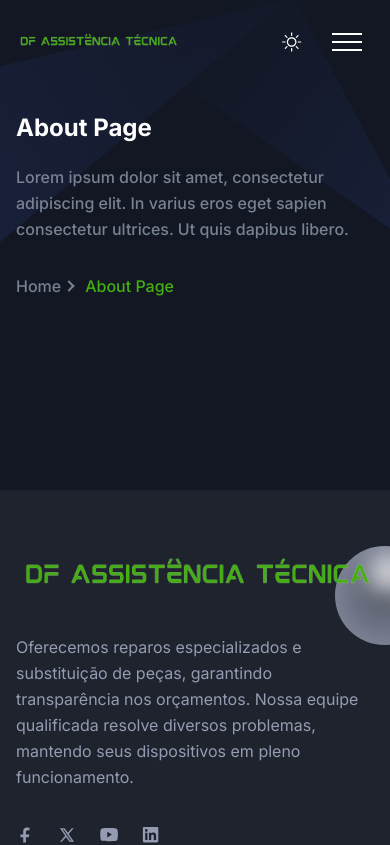
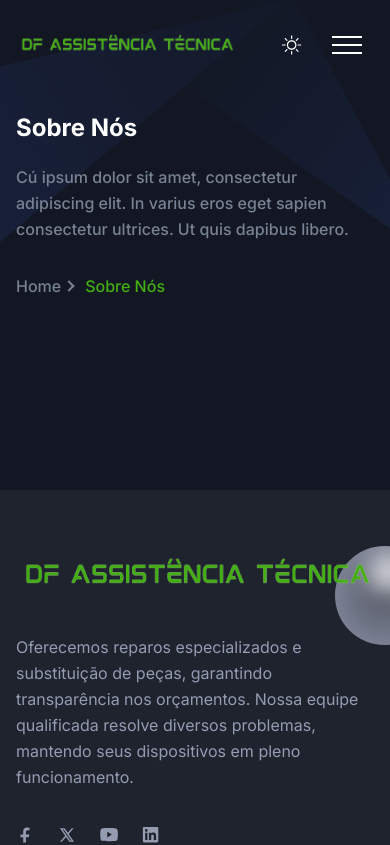
Before and after one commit to andrelobo/df-assistencia-tecnica, a Next.js app: page /about in a window 390 px wide. Shown: the top 845 px of the page. Built offline with nearby package versions, Linux system fonts and the light colour scheme; a web font is replaced by a local one.

Commit message:
feat: Adjust logo size for mobile devices

```diff
--- a/src/app/about/page.tsx
+++ b/src/app/about/page.tsx
@@ -14,8 +14,8 @@ const AboutPage = () => {
   return (
     <>
       <Breadcrumb
-        pageName="About Page"
-        description="Lorem ipsum dolor sit amet, consectetur adipiscing elit. In varius eros eget sapien consectetur ultrices. Ut quis dapibus libero."
+        pageName="Sobre Nós"
+        description="Cú ipsum dolor sit amet, consectetur adipiscing elit. In varius eros eget sapien consectetur ultrices. Ut quis dapibus libero."
       />
       <AboutSectionOne />
       <AboutSectionTwo />
--- a/src/components/Header/index.tsx
+++ b/src/components/Header/index.tsx
@@ -1,6 +1,5 @@
 import Image from "next/image";
 import Link from "next/link";
-import { usePathname } from "next/navigation";
 import { useEffect, useState } from "react";
 import ThemeToggler from "./ThemeToggler";
 import menuData from "./menuData";
@@ -9,16 +8,12 @@ const Header = () => {
   const [navbarOpen, setNavbarOpen] = useState(false);
   const [sticky, setSticky] = useState(false);
   const [openIndex, setOpenIndex] = useState(-1);
-  const usePathName = usePathname();
 
   useEffect(() => {
     const handleStickyNavbar = () => {
-      if (window.scrollY >= 80) {
-        setSticky(true);
-      } else {
-        setSticky(false);
-      }
+      setSticky(window.scrollY >= 80);
     };
+
     window.addEventListener("scroll", handleStickyNavbar);
     return () => {
       window.removeEventListener("scroll", handleStickyNavbar);
@@ -33,15 +28,16 @@ const Header = () => {
     setOpenIndex((prevIndex) => (prevIndex === index ? -1 : index));
   };
 
+  const getMenuLinkClasses = (path) => {
+    return `flex py-2 text-base lg:mr-0 lg:inline-flex lg:px-0 lg:py-6 ${
+      path === window.location.pathname
+        ? "text-primary dark:text-white"
+        : "text-dark hover:text-primary dark:text-white/70 dark:hover:text-white"
+    }`;
+  };
+
   return (
-    <>
-      <header
-         className={`header left-0 top-0 z-40 flex w-full items-center ${
-          sticky
-            ? "dark:bg-gray-dark dark:shadow-sticky-dark fixed z-[9999] bg-white !bg-opacity-80 shadow-sticky backdrop-blur-sm transition"
-            : "absolute bg-transparent"
-        }`}
-      >
+    <header className={`header left-0 top-0 z-40 flex w-full items-center ${sticky ? "dark:bg-gray-dark dark:shadow-sticky-dark fixed z-[9999] bg-white !bg-opacity-80 shadow-sticky backdrop-blur-sm transition" : "absolute bg-transparent"}`}>
       <div className="container">
         <div className="relative -mx-4 flex items-center justify-between">
           <div className="w-full max-w-[400px] px-4 xl:mr-12">
@@ -49,16 +45,17 @@ const Header = () => {
               <Image
                 src="/images/logo/logo.png"
                 alt="logo"
-                  width={478} // Largura original
+                width={478}
                 height={56}
+                layout="responsive"
                 className="w-full dark:hidden"
               />
-
               <Image
                 src="/images/logo/logo.png"
                 alt="logo"
                 width={478}
                 height={56}
+                layout="responsive"
                 className="hidden w-full dark:block"
               />
             </Link>
@@ -71,73 +68,34 @@ const Header = () => {
                 aria-label="Mobile Menu"
                 className="absolute right-4 top-1/2 block translate-y-[-50%] rounded-lg px-3 py-[6px] ring-primary focus:ring-2 lg:hidden"
               >
-                  <span
-                    className={`relative my-1.5 block h-0.5 w-[30px] bg-black transition-all duration-300 dark:bg-white ${
-                      navbarOpen ? " top-[7px] rotate-45" : " "
-                    }`}
-                  />
-                  <span
-                    className={`relative my-1.5 block h-0.5 w-[30px] bg-black transition-all duration-300 dark:bg-white ${
-                      navbarOpen ? "opacity-0 " : " "
-                    }`}
-                  />
-                  <span
-                    className={`relative my-1.5 block h-0.5 w-[30px] bg-black transition-all duration-300 dark:bg-white ${
-                      navbarOpen ? " top-[-8px] -rotate-45" : " "
-                    }`}
-                  />
+                <span className={`relative my-1.5 block h-0.5 w-[30px] bg-black transition-all duration-300 dark:bg-white ${navbarOpen ? " top-[7px] rotate-45" : ""}`} />
+                <span className={`relative my-1.5 block h-0.5 w-[30px] bg-black transition-all duration-300 dark:bg-white ${navbarOpen ? "opacity-0" : ""}`} />
+                <span className={`relative my-1.5 block h-0.5 w-[30px] bg-black transition-all duration-300 dark:bg-white ${navbarOpen ? " top-[-8px] -rotate-45" : ""}`} />
               </button>
               <nav
                 id="navbarCollapse"
-                  className={`navbar absolute right-0 z-30 w-[250px] rounded border-[.5px] border-body-color/50 bg-white px-6 py-4 duration-300 dark:border-body-color/20 dark:bg-dark lg:visible lg:static lg:w-auto lg:border-none lg:!bg-transparent lg:p-0 lg:opacity-100 ${
-                    navbarOpen
-                      ? "visibility top-full opacity-100"
-                      : "invisible top-[120%] opacity-0"
-                  }`}
+                className={`navbar absolute right-0 z-30 w-[250px] rounded border-[.5px] border-body-color/50 bg-white px-6 py-4 duration-300 dark:border-body-color/20 dark:bg-dark lg:visible lg:static lg:w-auto lg:border-none lg:!bg-transparent lg:p-0 lg:opacity-100 ${navbarOpen ? "visibility top-full opacity-100" : "invisible top-[120%] opacity-0"}`}
               >
                 <ul className="block lg:flex lg:space-x-12">
                   {menuData.map((menuItem, index) => (
                     <li key={index} className="group relative">
                       {menuItem.path ? (
-                          <Link
-                            href={menuItem.path}
-                            className={`flex py-2 text-base lg:mr-0 lg:inline-flex lg:px-0 lg:py-6 ${
-                              usePathName === menuItem.path
-                                ? "text-primary dark:text-white"
-                                : "text-dark hover:text-primary dark:text-white/70 dark:hover:text-white"
-                            }`}
-                          >
+                        <Link href={menuItem.path} className={getMenuLinkClasses(menuItem.path)}>
                           {menuItem.title}
                         </Link>
                       ) : (
                         <>
-                            <p
-                              onClick={() => handleSubmenu(index)}
-                              className="flex cursor-pointer items-center justify-between py-2 text-base text-dark group-hover:text-primary dark:text-white/70 dark:group-hover:text-white lg:mr-0 lg:inline-flex lg:px-0 lg:py-6"
-                            >
+                          <p onClick={() => handleSubmenu(index)} className="flex cursor-pointer items-center justify-between py-2 text-base text-dark group-hover:text-primary dark:text-white/70 dark:group-hover:text-white lg:mr-0 lg:inline-flex lg:px-0 lg:py-6">
                             {menuItem.title}
                             <span className="pl-3">
                               <svg width="25" height="24" viewBox="0 0 25 24">
-                                  <path
-                                    fillRule="evenodd"
-                                    clipRule="evenodd"
-                                    d="M6.29289 8.8427C6.68342 8.45217 7.31658 8.45217 7.70711 8.8427L12 13.1356L16.2929 8.8427C16.6834 8.45217 17.3166 8.45217 17.7071 8.8427C18.0976 9.23322 18.0976 9.86639 17.7071 10.2569L12 15.964L6.29289 10.2569C5.90237 9.86639 5.90237 9.23322 6.29289 8.8427Z"
-                                    fill="currentColor"
-                                  />
+                                <path fillRule="evenodd" clipRule="evenodd" d="M6.29289 8.8427C6.68342 8.45217 7.31658 8.45217 7.70711 8.8427L12 13.1356L16.2929 8.8427C16.6834 8.45217 17.3166 8.45217 17.7071 8.8427C18.0976 9.23322 18.0976 9.86639 17.7071 10.2569L12 15.964L6.29289 10.2569C5.90237 9.86639 5.90237 9.23322 6.29289 8.8427Z" fill="currentColor" />
                               </svg>
                             </span>
                           </p>
-                            <div
-                              className={`submenu relative left-0 top-full rounded-sm bg-white transition-[top] duration-300 group-hover:opacity-100 dark:bg-dark lg:invisible lg:absolute lg:top-[110%] lg:block lg:w-[250px] lg:p-4 lg:opacity-0 lg:shadow-lg lg:group-hover:visible lg:group-hover:top-full ${
-                                openIndex === index ? "block" : "hidden"
-                              }`}
-                            >
+                          <div className={`submenu relative left-0 top-full rounded-sm bg-white transition-[top] duration-300 group-hover:opacity-100 dark:bg-dark lg:invisible lg:absolute lg:top-[110%] lg:block lg:w-[250px] lg:p-4 lg:opacity-0 lg:shadow-lg lg:group-hover:visible lg:group-hover:top-full ${openIndex === index ? "block" : "hidden"}`}>
                             {menuItem.submenu.map((submenuItem, index) => (
-                                <Link
-                                  href={submenuItem.path}
-                                  key={index}
-                                  className="block rounded py-2.5 text-sm text-dark hover:text-primary dark:text-white/70 dark:hover:text-white lg:px-3"
-                                >
+                              <Link href={submenuItem.path} key={index} className="block rounded py-2.5 text-sm text-dark hover:text-primary dark:text-white/70 dark:hover:text-white lg:px-3">
                                 {submenuItem.title}
                               </Link>
                             ))}
@@ -150,16 +108,12 @@ const Header = () => {
               </nav>
             </div>
             <div className="flex items-center justify-end pr-16 lg:pr-0">
-
-                <div>
               <ThemeToggler />
             </div>
           </div>
         </div>
       </div>
-        </div>
     </header>
-    </>
   );
 };
 
--- a/src/styles/index.css
+++ b/src/styles/index.css
@@ -23,7 +23,18 @@
 
   }
 }
-.h1{
+
+@media (max-width: 767px) {
+.header-logo {
+  width: 135%; /* Set the width as a percentage of the container's width */
+  max-width: 350px; /* Set a maximum width if needed */
+  height: auto; /* Allow the height to adjust proportionally */
+}
+
+}
+
+
+.header-h1{
   color: green;
   font-family:'Mokoto', sans-serif;
 }
```
Also changed, not shown: public/images/logo/logo-2.png (renamed from public/images/logo/logo2.png), public/images/logo/logo-2.svg (deleted). Lines whose indentation alone changed are shown as unchanged.
